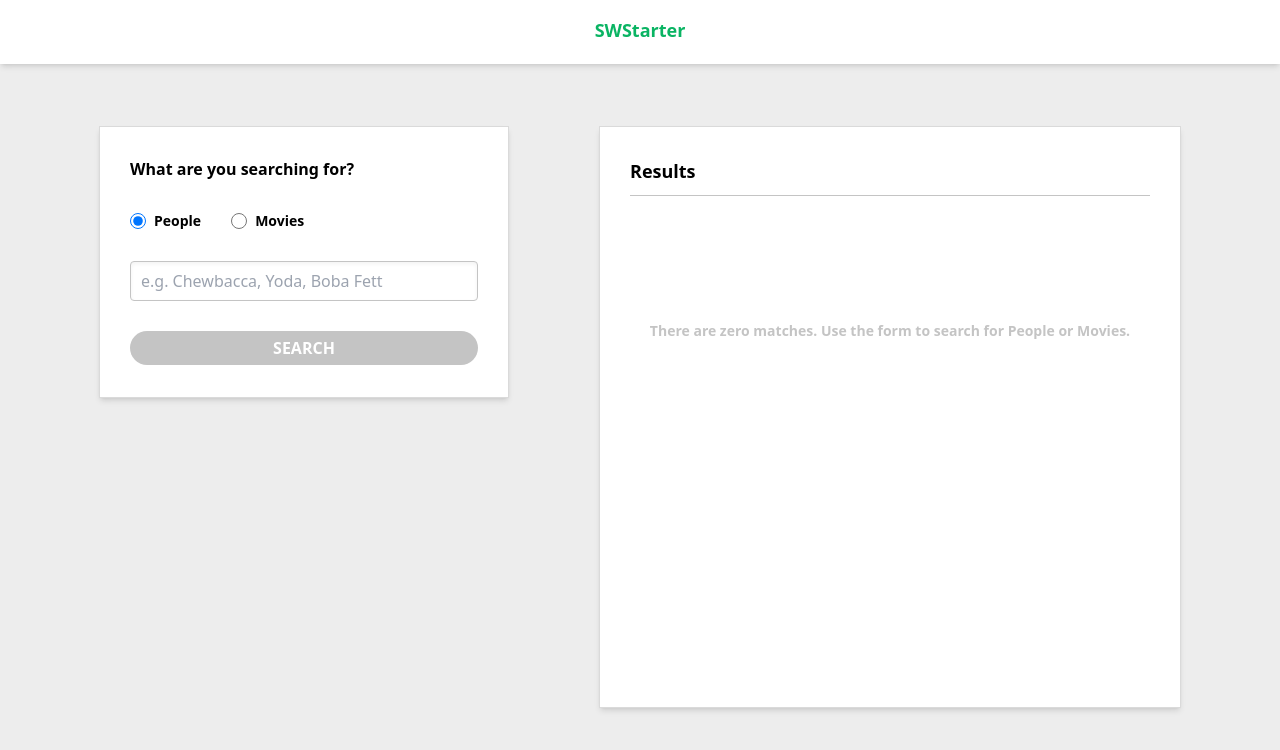
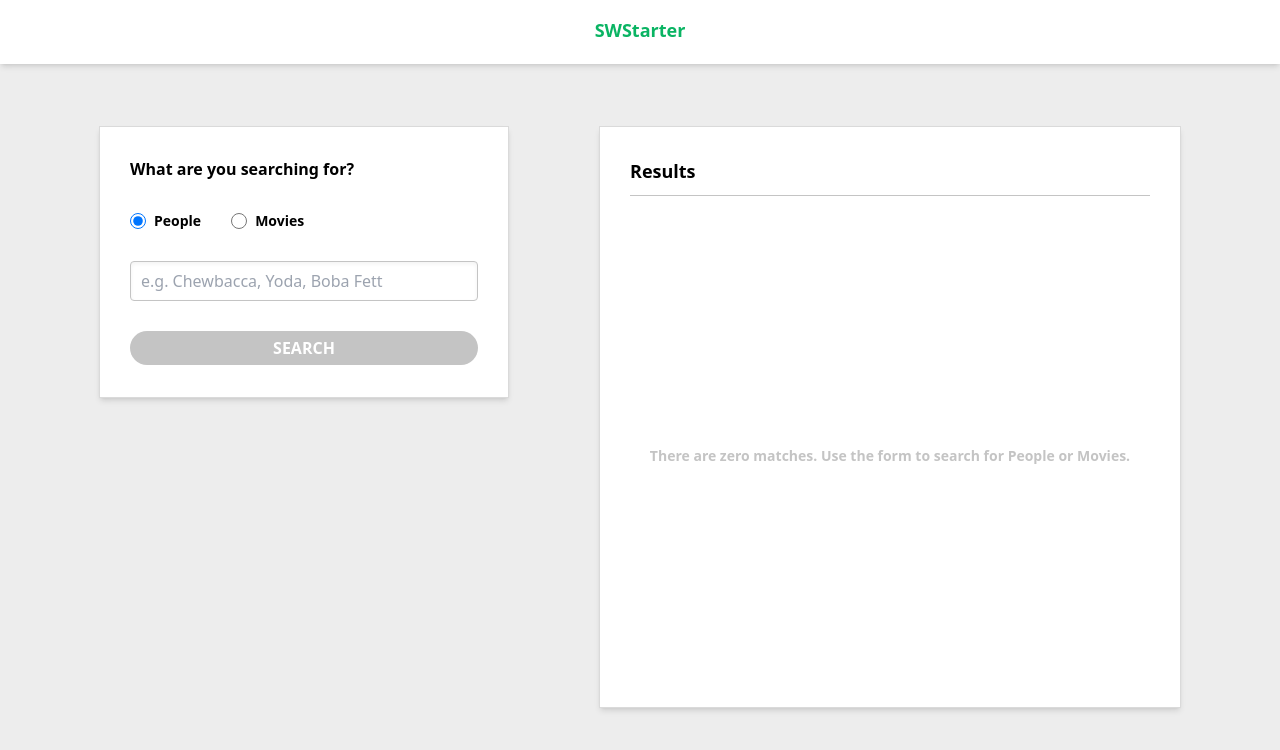
Before and after one commit to nhil777/swapi-fe, a Next.js app: page / in a window 1280 px wide. Shown: the top 750 px of the page. Built offline with nearby package versions, Linux system fonts and the light colour scheme.

Commit message:
Improve semantics

```diff
--- a/src/app/page.tsx
+++ b/src/app/page.tsx
@@ -3,7 +3,6 @@
 import { useState } from 'react';
 import Button from '#/components/Button';
 import Card from '#/components/Card';
-import CardContent from '#/components/CardContent';
 import CardContentCentered from '#/components/CardContentCentered';
 import CardDivider from '#/components/CardDivider';
 import CardTitle from '#/components/CardTitle';
@@ -12,18 +11,12 @@ import Header from '#/components/Header';
 import SearchForm from '#/components/SearchForm';
 
 export default function Page() {
-  const [searchResults, setSearchQueryResults] = useState([]);
+  const [searchResults, setSearchResults] = useState([]);
   const [isLoading, setIsLoading] = useState(false);
 
-  const onResult = (results) => {
-    setSearchQueryResults(results);
-
-    console.log('results', results);
-  };
-
-  const resultsRender = () => {
+  const renderSearchResults = () => {
     return searchResults.map((result) => (
-      <div key={result.id}>
+      <li key={result.id}>
         <div className="my-[17px] flex items-center justify-between">
           <h2 className="font-bold">{result.name}</h2>
           <div className="w-[134px]">
@@ -32,9 +25,8 @@ export default function Page() {
             </Button>
           </div>
         </div>
-
         <CardDivider />
-      </div>
+      </li>
     ));
   };
 
@@ -44,18 +36,15 @@ export default function Page() {
 
       <Container>
         <Card customClass="h-[272px]">
-          <CardContent>
           <SearchForm
             isLoading={isLoading}
             onLoadingChange={setIsLoading}
-              onResult={onResult}
+            onSearch={setSearchResults}
           />
-          </CardContent>
         </Card>
         <Card customClass="md:w-[582px] md:h-[582px]">
           <CardTitle title="Results" />
 
-          <CardContent>
           {isLoading ? (
             <CardContentCentered>Searching...</CardContentCentered>
           ) : searchResults.length === 0 ? (
@@ -64,9 +53,8 @@ export default function Page() {
               Movies.
             </CardContentCentered>
           ) : (
-              resultsRender()
+            <ul>{renderSearchResults()}</ul>
           )}
-          </CardContent>
         </Card>
       </Container>
     </>
--- a/src/components/CardContent.tsx
+++ /dev/null
@@ -1,7 +0,0 @@
-type Props = {
-  children: any;
-};
-
-export default function CardContent({ children }: Props) {
-  return <div>{children}</div>;
-}
--- a/src/components/CardContentCentered.tsx
+++ b/src/components/CardContentCentered.tsx
@@ -5,7 +5,7 @@ type Props = {
 export default function CardContentCentered({ children }: Props) {
   return (
     <div className="flex h-full min-h-[270px] items-center justify-center">
-      <div className="text-center text-sm font-bold text-gray">{children}</div>
+      <p className="text-center text-sm font-bold text-gray">{children}</p>
     </div>
   );
 }
--- a/src/components/Container.tsx
+++ b/src/components/Container.tsx
@@ -4,8 +4,8 @@ type Props = {
 
 export default function Container({ children }: Props) {
   return (
-    <div className="max-w-full justify-center gap-[30px] md:flex">
+    <section className="max-w-full justify-center gap-[30px] md:flex">
       {children}
-    </div>
+    </section>
   );
 }
--- a/src/components/Header.tsx
+++ b/src/components/Header.tsx
@@ -1,7 +1,7 @@
 export default function Header() {
   return (
     <header className="header mb-8 h-16 w-full bg-white p-4 text-center shadow-md">
-      <h1 className="text-greenTeal text-lg font-bold">SWStarter</h1>
+      <h1 className="text-lg font-bold text-greenTeal">SWStarter</h1>
     </header>
   );
 }
--- a/src/components/SearchForm.tsx
+++ b/src/components/SearchForm.tsx
@@ -6,13 +6,13 @@ import Input from './Input';
 import RadioInput from './RadioInput';
 
 type Props = {
-  onResult: (results: any) => void;
+  onSearch: (results: any) => void;
   isLoading: boolean;
   onLoadingChange: (isLoading: boolean) => void;
 };
 
 export default function SearchForm({
-  onResult,
+  onSearch,
   isLoading,
   onLoadingChange,
 }: Props) {
@@ -33,7 +33,7 @@ export default function SearchForm({
     onLoadingChange(true);
 
     setTimeout(() => {
-      onResult([
+      onSearch([
         { id: 1, name: 'Biggs Darklighter', type: 'people' },
         { id: 2, name: 'Obi-Wan Kenobi', type: 'people' },
         { id: 3, name: 'Jar Jar Binks', type: 'people' },
@@ -45,10 +45,9 @@ export default function SearchForm({
 
   return (
     <form onSubmit={handleSubmit}>
-      <div>
-        <p className="mb-[30px] font-semibold">What are you searching for?</p>
+      <p className="font-semibold">What are you searching for?</p>
 
-        <div className="flex">
+      <div className="mt-[30px] flex">
         <RadioInput
           disabled={isLoading}
           name="search-type"
@@ -83,7 +82,6 @@ export default function SearchForm({
       >
         {isLoading ? 'Searching...' : 'Search'}
       </Button>
-      </div>
     </form>
   );
 }
```
Lines whose indentation alone changed are shown as unchanged.
